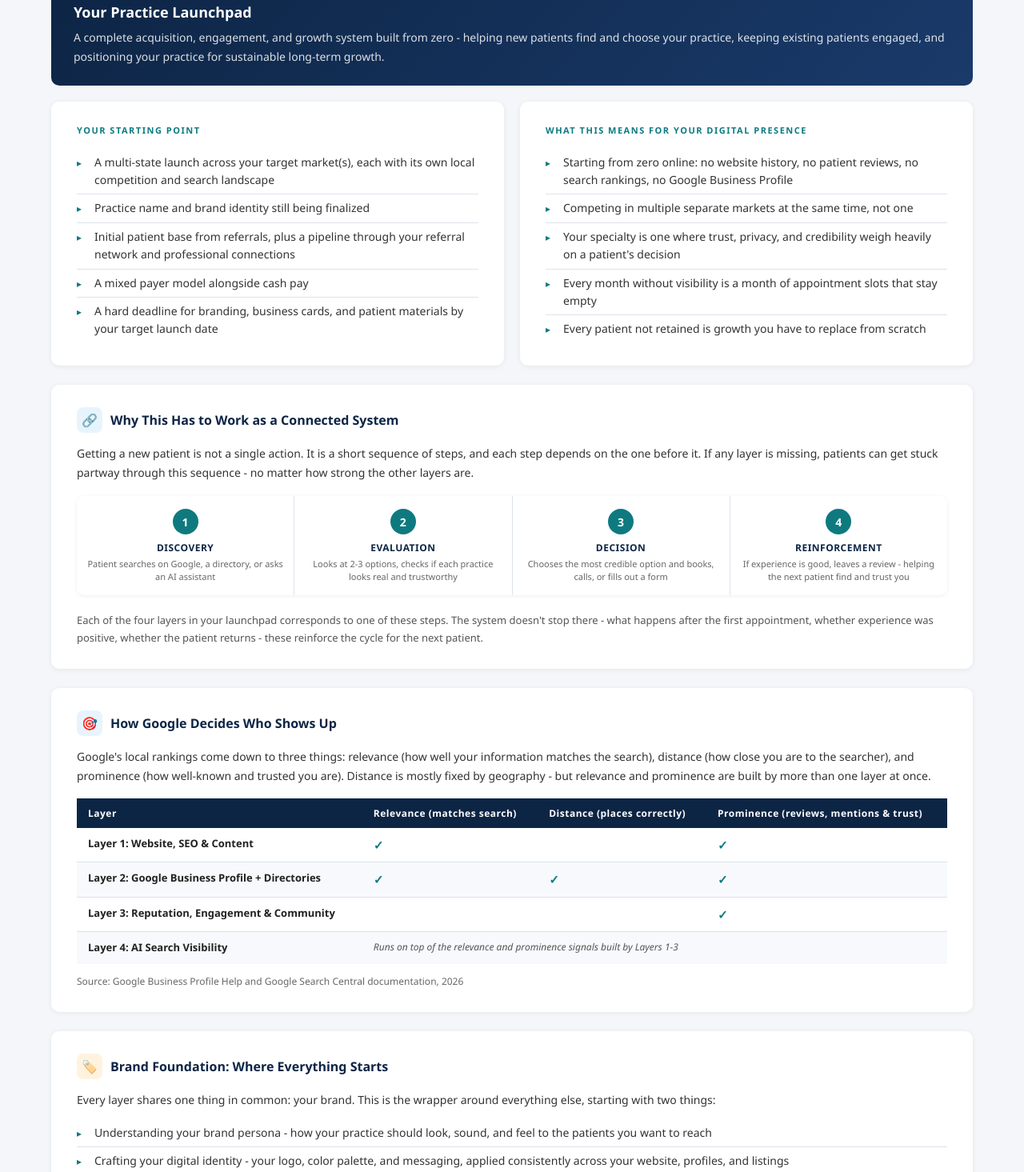
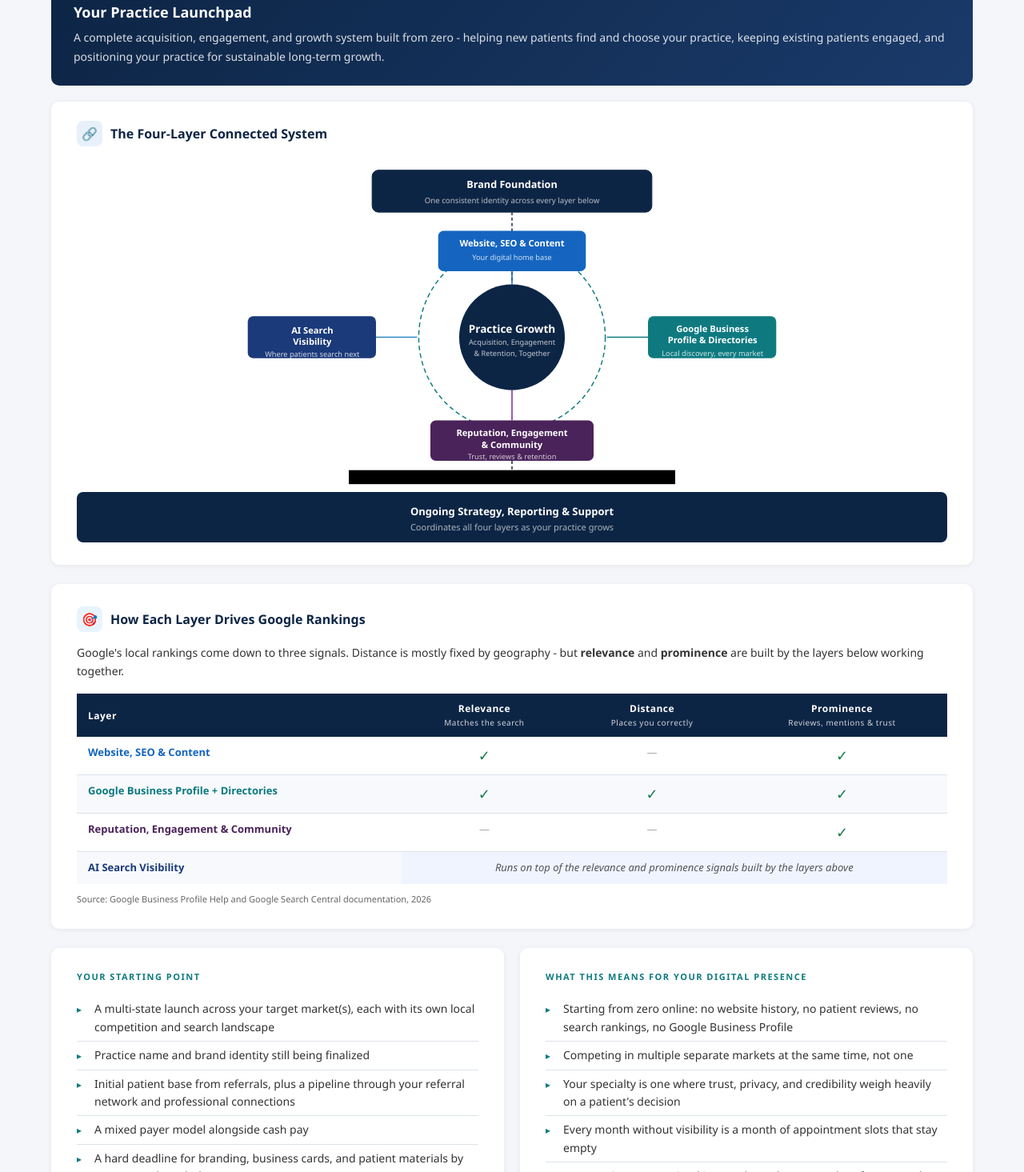
Before and after one commit to abhishekkumarvashkar-cmd/gmr-roi-dashboard, a plain HTML site: page GMR_Practice_Launch_Dashboard.html in a window 1280 px wide. Shown: the part 195-1660 px from the top of the page at 80% size. Drawn offline with Linux system fonts and the light colour scheme.

Commit message:
Add files via upload

```diff
--- a/GMR_Practice_Launch_Dashboard.html
+++ b/GMR_Practice_Launch_Dashboard.html
@@ -158,6 +158,106 @@
       <p>A complete acquisition, engagement, and growth system built from zero - helping new patients find and choose your practice, keeping existing patients engaged, and positioning your practice for sustainable long-term growth.</p>
     </div>
 
+    <!-- SYSTEM DIAGRAM -->
+    <div class="card" style="padding:24px 32px 28px">
+      <div class="card-title" style="margin-bottom:20px">
+        <div class="icon" style="background:#e8f0fb">🔗</div>
+        The Four-Layer Connected System
+      </div>
+      <svg viewBox="0 0 700 420" xmlns="http://www.w3.org/2000/svg" style="width:100%;max-width:680px;display:block;margin:0 auto">
+        <!-- Brand Foundation top box -->
+        <rect x="170" y="10" width="360" height="54" rx="8" fill="#0D2545" stroke="#0D2545"/>
+        <text x="350" y="33" text-anchor="middle" fill="#fff" font-size="13" font-weight="700" font-family="Segoe UI,Arial,sans-serif">Brand Foundation</text>
+        <text x="350" y="52" text-anchor="middle" fill="rgba(255,255,255,0.7)" font-size="10" font-family="Segoe UI,Arial,sans-serif">One consistent identity across every layer below</text>
+        <!-- Line from brand to center -->
+        <line x1="350" y1="64" x2="350" y2="155" stroke="#0D2545" stroke-width="1.5" stroke-dasharray="4,3"/>
+        <!-- Dashed orbit circle -->
+        <circle cx="350" cy="225" r="120" fill="none" stroke="#0E7A80" stroke-width="1.5" stroke-dasharray="6,4"/>
+        <!-- Center circle -->
+        <circle cx="350" cy="225" r="68" fill="#0D2545"/>
+        <text x="350" y="219" text-anchor="middle" fill="#fff" font-size="14" font-weight="700" font-family="Segoe UI,Arial,sans-serif">Practice Growth</text>
+        <text x="350" y="235" text-anchor="middle" fill="rgba(255,255,255,0.75)" font-size="9.5" font-family="Segoe UI,Arial,sans-serif">Acquisition, Engagement</text>
+        <text x="350" y="249" text-anchor="middle" fill="rgba(255,255,255,0.75)" font-size="9.5" font-family="Segoe UI,Arial,sans-serif">&amp; Retention, Together</text>
+        <!-- Layer 1: Website top -->
+        <line x1="350" y1="157" x2="350" y2="118" stroke="#1565C0" stroke-width="1.5"/>
+        <rect x="255" y="88" width="190" height="52" rx="7" fill="#1565C0"/>
+        <text x="350" y="108" text-anchor="middle" fill="#fff" font-size="11.5" font-weight="700" font-family="Segoe UI,Arial,sans-serif">Website, SEO &amp; Content</text>
+        <text x="350" y="126" text-anchor="middle" fill="rgba(255,255,255,0.8)" font-size="9.5" font-family="Segoe UI,Arial,sans-serif">Your digital home base</text>
+        <!-- Layer 4: AI Search left -->
+        <line x1="228" y1="225" x2="175" y2="225" stroke="#2E86C1" stroke-width="1.5"/>
+        <rect x="10" y="198" width="165" height="54" rx="7" fill="#1A3A7A"/>
+        <text x="93" y="220" text-anchor="middle" fill="#fff" font-size="11.5" font-weight="700" font-family="Segoe UI,Arial,sans-serif">AI Search</text>
+        <text x="93" y="235" text-anchor="middle" fill="#fff" font-size="11.5" font-weight="700" font-family="Segoe UI,Arial,sans-serif">Visibility</text>
+        <text x="93" y="250" text-anchor="middle" fill="rgba(255,255,255,0.8)" font-size="9.5" font-family="Segoe UI,Arial,sans-serif">Where patients search next</text>
+        <!-- Layer 2: GBP right -->
+        <line x1="472" y1="225" x2="525" y2="225" stroke="#0E7A80" stroke-width="1.5"/>
+        <rect x="525" y="198" width="165" height="54" rx="7" fill="#0E7A80"/>
+        <text x="608" y="218" text-anchor="middle" fill="#fff" font-size="11.5" font-weight="700" font-family="Segoe UI,Arial,sans-serif">Google Business</text>
+        <text x="608" y="233" text-anchor="middle" fill="#fff" font-size="11.5" font-weight="700" font-family="Segoe UI,Arial,sans-serif">Profile &amp; Directories</text>
+        <text x="608" y="249" text-anchor="middle" fill="rgba(255,255,255,0.8)" font-size="9.5" font-family="Segoe UI,Arial,sans-serif">Local discovery, every market</text>
+        <!-- Layer 3: Reputation bottom -->
+        <line x1="350" y1="293" x2="350" y2="332" stroke="#7B1FA2" stroke-width="1.5"/>
+        <rect x="245" y="332" width="210" height="52" rx="7" fill="#4A235A"/>
+        <text x="350" y="352" text-anchor="middle" fill="#fff" font-size="11.5" font-weight="700" font-family="Segoe UI,Arial,sans-serif">Reputation, Engagement</text>
+        <text x="350" y="368" text-anchor="middle" fill="#fff" font-size="11.5" font-weight="700" font-family="Segoe UI,Arial,sans-serif">&amp; Community</text>
+        <text x="350" y="382" text-anchor="middle" fill="rgba(255,255,255,0.75)" font-size="9.5" font-family="Segoe UI,Arial,sans-serif">Trust, reviews &amp; retention</text>
+        <!-- Line from reputation to ongoing strategy -->
+        <line x1="350" y1="384" x2="350" y2="396" stroke="#0D2545" stroke-width="1.5" stroke-dasharray="4,3"/>
+        <!-- Ongoing Strategy bottom box -->
+        <rect x="140" y="396" width="420" height="18" rx="0"/>
+        <rect x="140" y="396" width="420" height="18" rx="0" fill="none"/>
+      </svg>
+      <!-- Ongoing Strategy bar below SVG -->
+      <div style="background:#0D2545;border-radius:8px;padding:12px 20px;text-align:center;margin-top:4px">
+        <span style="color:#fff;font-size:13px;font-weight:700">Ongoing Strategy, Reporting &amp; Support</span>
+        <span style="color:rgba(255,255,255,0.65);font-size:11px;display:block;margin-top:2px">Coordinates all four layers as your practice grows</span>
+      </div>
+    </div>
+
+    <!-- GOOGLE RANKING TABLE -->
+    <div class="card">
+      <div class="card-title">
+        <div class="icon" style="background:#e8f4fd">🎯</div>
+        How Each Layer Drives Google Rankings
+      </div>
+      <p style="margin-bottom:16px;font-size:14px;color:#333">Google's local rankings come down to three signals. Distance is mostly fixed by geography - but <strong>relevance</strong> and <strong>prominence</strong> are built by the layers below working together.</p>
+      <table class="data-table">
+        <thead>
+          <tr>
+            <th>Layer</th>
+            <th style="text-align:center">Relevance<br><span style="font-weight:400;font-size:10px;opacity:.8">Matches the search</span></th>
+            <th style="text-align:center">Distance<br><span style="font-weight:400;font-size:10px;opacity:.8">Places you correctly</span></th>
+            <th style="text-align:center">Prominence<br><span style="font-weight:400;font-size:10px;opacity:.8">Reviews, mentions &amp; trust</span></th>
+          </tr>
+        </thead>
+        <tbody>
+          <tr>
+            <td><strong style="color:#1565C0">Website, SEO &amp; Content</strong></td>
+            <td style="text-align:center;font-size:18px;color:#1A7A4A">✓</td>
+            <td style="text-align:center;color:#aaa">—</td>
+            <td style="text-align:center;font-size:18px;color:#1A7A4A">✓</td>
+          </tr>
+          <tr>
+            <td><strong style="color:#0E7A80">Google Business Profile + Directories</strong></td>
+            <td style="text-align:center;font-size:18px;color:#1A7A4A">✓</td>
+            <td style="text-align:center;font-size:18px;color:#1A7A4A">✓</td>
+            <td style="text-align:center;font-size:18px;color:#1A7A4A">✓</td>
+          </tr>
+          <tr>
+            <td><strong style="color:#4A235A">Reputation, Engagement &amp; Community</strong></td>
+            <td style="text-align:center;color:#aaa">—</td>
+            <td style="text-align:center;color:#aaa">—</td>
+            <td style="text-align:center;font-size:18px;color:#1A7A4A">✓</td>
+          </tr>
+          <tr>
+            <td><strong style="color:#1A3A7A">AI Search Visibility</strong></td>
+            <td colspan="3" style="color:#555;font-style:italic;font-size:13px;text-align:center;background:#f0f4ff">Runs on top of the relevance and prominence signals built by the layers above</td>
+          </tr>
+        </tbody>
+      </table>
+      <p style="margin-top:10px;font-size:11px;color:var(--muted)">Source: Google Business Profile Help and Google Search Central documentation, 2026</p>
+    </div>
+
     <div class="grid-2">
       <div class="card">
         <div class="section-label">Your Starting Point</div>
@@ -214,48 +314,6 @@
       <p style="margin-top:16px;font-size:13px;color:#555">Each of the four layers in your launchpad corresponds to one of these steps. The system doesn't stop there - what happens after the first appointment, whether experience was positive, whether the patient returns - these reinforce the cycle for the next patient.</p>
     </div>
 
-    <div class="card">
-      <div class="card-title">
-        <div class="icon" style="background:#e8f4fd">🎯</div>
-        How Google Decides Who Shows Up
-      </div>
-      <p style="margin-bottom:16px">Google's local rankings come down to three things: relevance (how well your information matches the search), distance (how close you are to the searcher), and prominence (how well-known and trusted you are). Distance is mostly fixed by geography - but relevance and prominence are built by more than one layer at once.</p>
-      <table class="data-table">
-        <thead>
-          <tr>
-            <th>Layer</th>
-            <th>Relevance (matches search)</th>
-            <th>Distance (places correctly)</th>
-            <th>Prominence (reviews, mentions &amp; trust)</th>
-          </tr>
-        </thead>
-        <tbody>
-          <tr>
-            <td><strong>Layer 1: Website, SEO &amp; Content</strong></td>
-            <td class="check">✓</td>
-            <td></td>
-            <td class="check">✓</td>
-          </tr>
-          <tr>
-            <td><strong>Layer 2: Google Business Profile + Directories</strong></td>
-            <td class="check">✓</td>
-            <td class="check">✓</td>
-            <td class="check">✓</td>
-          </tr>
-          <tr>
-            <td><strong>Layer 3: Reputation, Engagement &amp; Community</strong></td>
-            <td></td>
-            <td></td>
-            <td class="check">✓</td>
-          </tr>
-          <tr>
-            <td><strong>Layer 4: AI Search Visibility</strong></td>
-            <td colspan="3" class="note-cell">Runs on top of the relevance and prominence signals built by Layers 1-3</td>
-          </tr>
-        </tbody>
-      </table>
-      <p style="margin-top:12px;font-size:12px;color:var(--muted)">Source: Google Business Profile Help and Google Search Central documentation, 2026</p>
-    </div>
 
     <div class="card">
       <div class="card-title">
```
